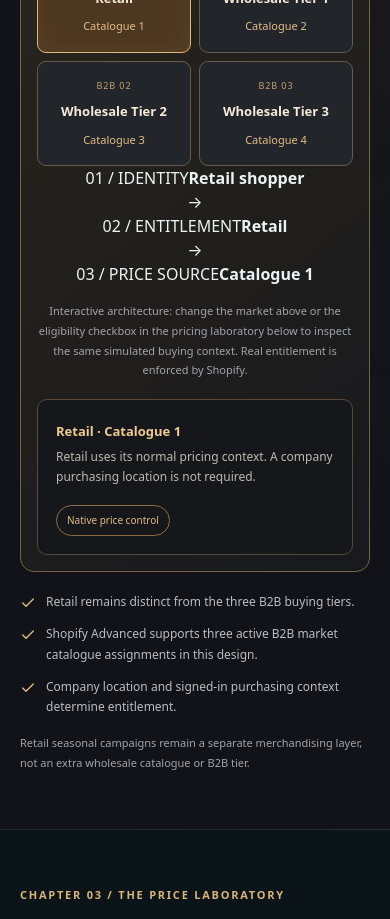
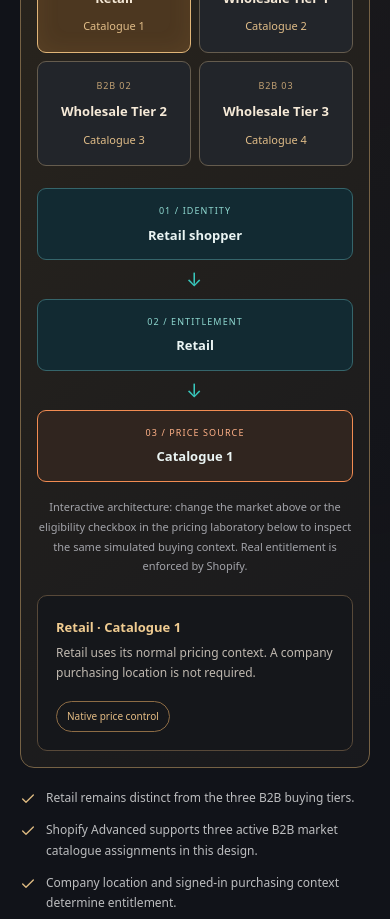
Before and after one commit to bonvallite/developer-portfolio, a Next.js app: page /b2b-modernisation in a window 390 px wide. Shown: the part 2780-3699 px from the top of the page. Built offline with nearby package versions, Linux system fonts and the light colour scheme.

Commit message:
style(b2b): animate responsive accessible architecture path

```diff
--- a/app/b2b-modernisation/cinematic.css
+++ b/app/b2b-modernisation/cinematic.css
@@ -188,3 +188,16 @@
 .cb2b .cb2b-order-summary>div{display:flex;justify-content:space-between;align-items:center;gap:14px;font-size:12px;color:#c7dfde}
 .cb2b .cb2b-order-summary strong{color:#f28c52;font-size:17px;font-variant-numeric:tabular-nums;text-align:right}
 @media(max-width:480px){.cb2b .cb2b-order-summary>div{align-items:flex-start;flex-direction:column;gap:4px}}
+
+/* 20 Nov 2026: selected-context architecture path reuses the pricing lab state.
+   Animated connector is decorative; text nodes remain accessible and reduced-motion safe. */
+.cb2b .cb2b-live-path{display:grid;grid-template-columns:minmax(0,1fr) 26px minmax(0,1fr) 26px minmax(0,1fr);align-items:stretch;gap:9px;margin:22px 0 13px}
+.cb2b .cb2b-live-node{min-width:0;border:1px solid #35656b;background:#122a32;border-radius:9px;padding:15px 12px;display:flex;flex-direction:column;gap:8px}
+.cb2b .cb2b-live-node span{font-size:9px;letter-spacing:1.1px;color:#8fd9d1}
+.cb2b .cb2b-live-node strong{font-size:13px;line-height:1.45;color:#eaf4f3;overflow-wrap:anywhere}
+.cb2b .cb2b-live-node.is-result{border-color:#f28c52;background:#30251f}
+.cb2b .cb2b-live-node.is-result span{color:#ffb187}
+.cb2b .cb2b-live-arrow{align-self:center;text-align:center;color:#38c7bc;font-size:23px;animation:cb2b-path-pulse 2.4s ease-in-out infinite}
+@keyframes cb2b-path-pulse{0%,100%{opacity:.5;transform:translateX(0)}50%{opacity:1;transform:translateX(3px)}}
+@media(max-width:700px){.cb2b .cb2b-live-path{grid-template-columns:1fr;gap:5px}.cb2b .cb2b-live-arrow{transform:rotate(90deg);font-size:19px}.cb2b .cb2b-live-arrow{animation:none}}
+@media(prefers-reduced-motion:reduce){.cb2b .cb2b-live-arrow{animation:none!important}}
```
